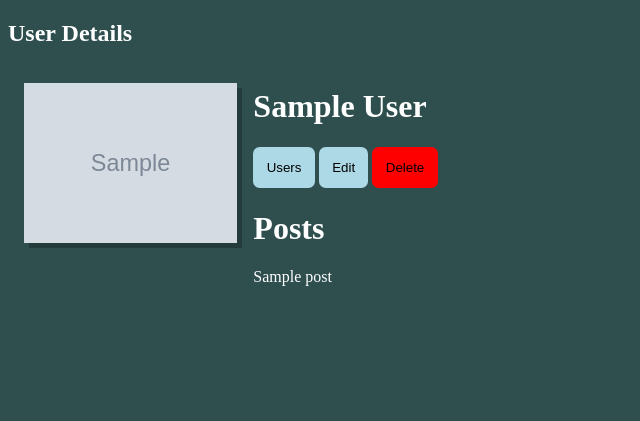
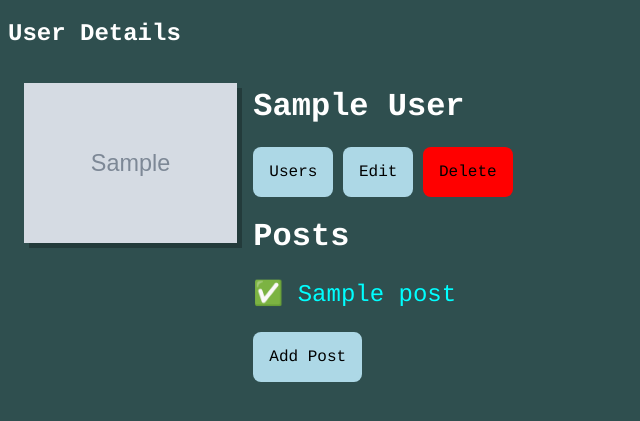
Before and after one commit to ac-springboard/unit-23, a Flask app: page /users/1 in a window 1280 px wide. Shown: the top 421 px of the page, without its empty margins (0-640 px from the left). Run offline with Flask 2, Linux system fonts and the light colour scheme; tables that the repository leaves empty hold one stand-in row (values such as "Sample post"); grey boxes marked "Sample" are stand-in pictures.

Commit message:
[U2302] Exercise - Form to add a post; updated the routes for adding Post

```diff
--- a/23.1/exercise/flask-blogly/routes/user_routes.py
+++ b/23.1/exercise/flask-blogly/routes/user_routes.py
@@ -92,3 +92,19 @@ def details_form_delete(user_id):
     user = User.query.get(user_id)
     user.delete()
     return redirect('/')
+
+
+@user_routes.route('/posts/new', methods=['GET'])
+def create_post_form_view():
+    """
+    Renders the Post form. Sends some special variables to the front-end:
+
+    - method: the method to be sent by the form on click on the 'Save' button.
+    - crud: the operation to configure the form.
+    """
+    post = Post({})
+    return render_template('user_form.html',
+                           method='POST',
+                           crud='create',
+                           page_title='Add Post',
+                           post=post)
--- a/23.1/exercise/flask-blogly/static/css/buttons.css
+++ b/23.1/exercise/flask-blogly/static/css/buttons.css
@@ -2,10 +2,12 @@ button {
 	border        : none;
 	padding       : 1em;
 	border-radius : 0.5em;
+	font-size : 1em;
 	}
 
 button:hover {
-	box-shadow : 3px 3px gray;
+	box-shadow : 3px 3px 5px black;
+	color: black !important;
 	}
 
 .to_list_bt, .to_edit_bt, .to_add_bt {
@@ -17,17 +19,18 @@ button:hover {
 	}
 
 .to_add_bt {
-	text-decoration : none;
+	text-decoration : none !important;
 	border          : none;
-	padding         : 1em;
+	padding         : 1.0em;
 	border-radius   : 0.5em;
-	font            : 400 13.3333px Arial;
+	font-size : 1em;
 	color           : black !important;
 	display         : inline-block;
 	}
 
 .to_add_bt:hover {
-	box-shadow : 3px 3px gray;
+	box-shadow : 3px 3px 5px black;
+	color: black !important;
 	}
 
 .delete_bt {
--- a/23.1/exercise/flask-blogly/static/css/styles.css
+++ b/23.1/exercise/flask-blogly/static/css/styles.css
@@ -1,12 +1,25 @@
-@import url('buttons.css');
-@import url('user_edit.css');
-@import url('user_form.css');
-@import url('user_list.css');
-@import url('user_view.css');
+@import url("buttons.css");
+@import url("user_edit.css");
+@import url("user_form.css");
+@import url("user_list.css");
+@import url("user_view.css");
 
 html, body {
 	background-color : darkslategray;
 	color            : white;
+	}
+
+a, button, div, form, h1, h2, h3, h4, h5, h6, label, p{
+	font-family : "Courier", sans-serif !important;
+	}
+
+a {
+	text-decoration : none !important;
+	color           : cyan !important;
+	}
+
+a:hover {
+	color : coral !important;
 	}
 
 img {
@@ -25,3 +38,8 @@ label, input {
 
 #user_details_image {
 	}
+
+.list_item {
+	font-size : 1.5em;
+!important;
+	}
--- a/23.1/exercise/flask-blogly/static/css/user_list.css
+++ b/23.1/exercise/flask-blogly/static/css/user_list.css
@@ -2,18 +2,9 @@
 	color           : white !important;
 	text-decoration : none;
 	margin-bottom   : 1em;
-	}
-
-.user_list span {
 	display: block;
 	}
 
-.user_list a{
-	font-size: 1.5em !important;
-	text-decoration: none;
-	color: white !important;
-	}
-
-.user_list a:hover {
-	color: coral !important;
-	}
+/*!*.user_list a {*!*/
+/*	display: block;*/
+/*	}*/
--- a/23.1/exercise/flask-blogly/static/css/user_view.css
+++ b/23.1/exercise/flask-blogly/static/css/user_view.css
@@ -1,5 +1,9 @@
 #user_details_form_div {
 	display : flex;
+	}
+
+#user_details_form_div a{
+	/*display : block;*/
 	}
 
 #user_details_form_div h1 {
@@ -16,3 +20,10 @@ img#user_details_image {
 	display        : inline-block;
 	vertical-align : bottom;
 	}
+
+.post_list {
+	color           : cyan !important;
+	text-decoration : none;
+	margin-bottom   : 1em;
+	display: block;
+	}
--- a/23.1/exercise/flask-blogly/templates/user_form.html
+++ b/23.1/exercise/flask-blogly/templates/user_form.html
@@ -9,7 +9,6 @@
 			<input name="last_name" value="{{ user.last_name or ''}}"/>
 			<label for="image_url">Photo URL</label>
 			<input name="image_url" value="{{ user.image_url or ''}}"/>
-			</p>
 			<button class="cancel_bt user_form_bt" type=submit"
 							formaction="/">Cancel
 			</button>
--- a/23.1/exercise/flask-blogly/templates/user_view.html
+++ b/23.1/exercise/flask-blogly/templates/user_view.html
@@ -18,9 +18,12 @@
 				</button>
 			</form>
 			<h1>Posts</h1>
-			{% for post in posts %}
-				<p>{{ post.title }}</p>
-			{% endfor %}
+			<p id="post_list">
+				{% for post in posts %}
+					<p class="list_item">	✅ <a href="/posts/{{ post.id }}">{{ post.title }}</a></p>
+				{% endfor %}
+			<a href="/users/{{ user.id }}/posts/new" class="to_add_bt">Add Post</a>
+			</div>
 		</div>
 	</div>
 {% endblock %}
```
Also changed, not shown: 23.1/exercise/flask-blogly/data_init/init_and_seed.py (+13 -3 lines), 23.1/exercise/flask-blogly/models/post_model.py (+0 -26 lines), 23.1/exercise/flask-blogly/routes/post_routes.py (+29 -13 lines), 23.1/exercise/flask-blogly/templates/post_form.html (added, +29 -0 lines), 23.1/exercise/flask-blogly/templates/user_list.html (+5 -5 lines).
